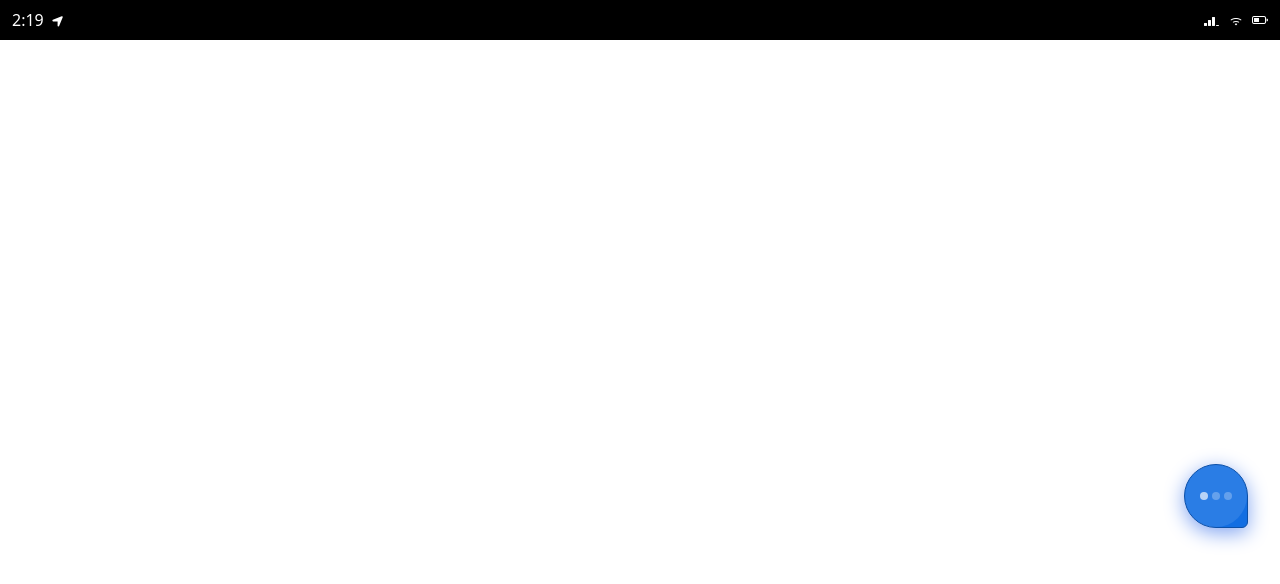
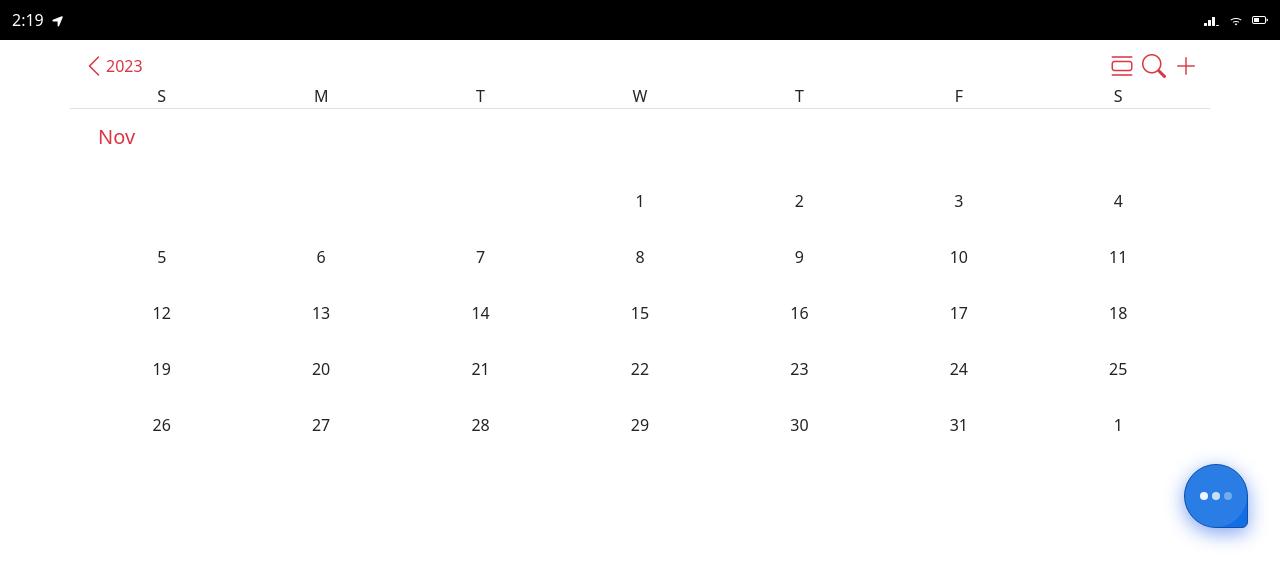
Before and after one commit to iam-Igor/ios_clone, a React (Create React App) app: page /Calendar in a window 1280 px wide. Before the commit this address had no page. Shown: the top 584 px of the page. Built offline with nearby package versions, Linux system fonts and the light colour scheme.

Commit message:
added caklendar app (just current month actually)

```diff
--- a/src/App.css
+++ b/src/App.css
@@ -4,6 +4,10 @@
 
 .pointer {
   cursor: pointer;
+}
+
+.col-custom {
+  width: 14.2857%;
 }
 
 /* homescreen */
--- a/src/App.js
+++ b/src/App.js
@@ -13,6 +13,7 @@ import MessagesApp from "./comps/MessagesApp";
 import MailApp from "./comps/MailApp";
 import CameraApp from "./comps/CameraApp";
 import Safari from "./comps/Safari";
+import CalendarApp from "./comps/CalendarApp";
 
 function App() {
   return (
@@ -29,6 +30,7 @@ function App() {
         <Route path="/Mail/" element={<MailApp />} />
         <Route path="/Camera/" element={<CameraApp />} />
         <Route path="/Safari/" element={<Safari />} />
+        <Route path="/Calendar/" element={<CalendarApp />} />
       </Routes>
       <AssistiveTouch />
     </BrowserRouter>
--- /dev/null
+++ b/src/comps/CalendarApp.jsx
@@ -0,0 +1,99 @@
+import { useEffect } from "react";
+import { Container, Row, Col } from "react-bootstrap";
+
+const CalendarApp = () => {
+  const days = ["S", "M", "T", "W", "T", "F", "S"];
+  const monthsArray = [
+    "January",
+    "February",
+    "March",
+    "April",
+    "May",
+    "June",
+    "July",
+    "August",
+    "September",
+    "October",
+    "November",
+    "December",
+  ];
+
+  const now = new Date();
+  const dayOfTheWeek = now.getDay();
+  const nameOfTheDay = days[dayOfTheWeek];
+  const monthIndex = now.getMonth();
+  const nameOfTheMonth = monthsArray[monthIndex];
+  const year = now.getFullYear();
+  const dayOfTheMonth = now.getDate();
+
+  const lastDayOfMonth = new Date(year, monthIndex, 0).getDate();
+
+  const daysOfMonth = [];
+  for (let i = 1; i <= lastDayOfMonth; i++) {
+    const dayOfWeekIndex = new Date(year, monthIndex, i).getDay();
+
+    const dayName = days[dayOfWeekIndex];
+    daysOfMonth.push({ day: i, name: dayName });
+  }
+
+  let width = "";
+
+  for (let i = 1; i <= 1; i++) {
+    const dayOfWeekIndex = new Date(year, monthIndex, i).getDay();
+    console.log(dayOfWeekIndex);
+    const firstDayofTheMonth = daysOfMonth[0].name;
+    const dayName = days[dayOfWeekIndex];
+    daysOfMonth.push({ day: i, name: dayName });
+
+    if (firstDayofTheMonth === days[0]) {
+      width = "0%";
+    } else {
+      width = 14.2857 * dayOfWeekIndex;
+    }
+  }
+
+  console.log(width.toString());
+  return (
+    <Container>
+      <Row className="flex-column border-bottom">
+        <Col className="text-danger d-flex justify-content-between mt-2">
+          <div className="d-flex align-items-center">
+            <i className="bi bi-chevron-left fs-4"></i>
+            <p className="m-0">{year}</p>
+          </div>
+          <div className="d-flex align-items-center">
+            <i className="bi bi-view-list fs-4"></i>
+            <i className="bi bi-search fs-4 mx-2"></i>
+            <i className="bi bi-plus-lg fs-4"></i>
+          </div>
+        </Col>
+        <Col className="d-flex">
+          {days.map((day, index) => {
+            return (
+              <div key={index} className="col-custom text-center">
+                <p className="m-0">{day}</p>
+              </div>
+            );
+          })}
+        </Col>
+      </Row>
+      <h1 className="mt-3 text-danger fs-5 ms-3">
+        {nameOfTheMonth.slice(0, 3)}
+      </h1>
+      <Row className="mt-4">
+        <Col className="d-flex  flex-wrap">
+          <div style={{ width: `${width.toString()}%` }}></div>
+          {daysOfMonth.slice(0, daysOfMonth.length).map((day, index) => {
+            return (
+              <div key={index} className="col-custom text-center my-3">
+                <p className="m-0">{day.day}</p>
+              </div>
+            );
+          })}
+        </Col>
+      </Row>
+    </Container>
+  );
+};
+
+export default CalendarApp;
```
